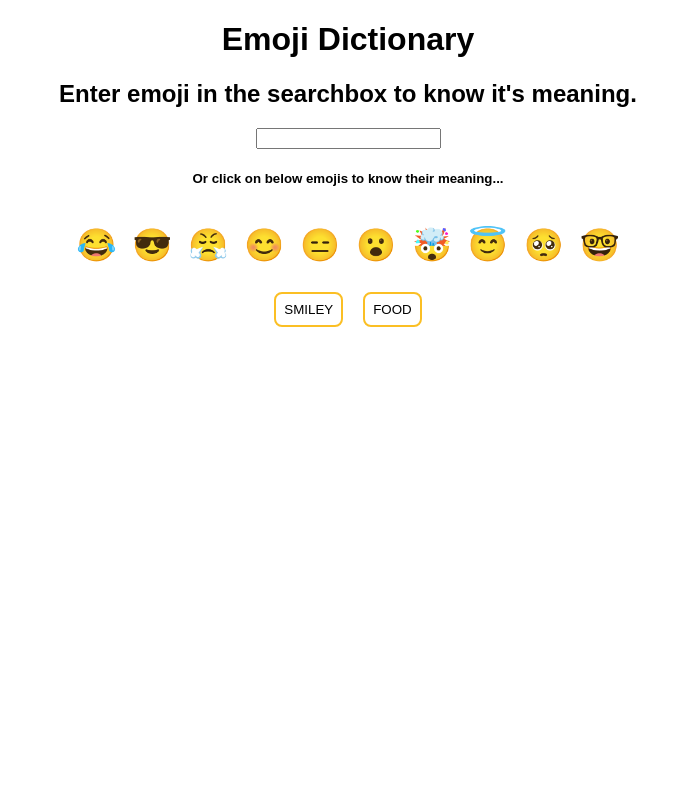
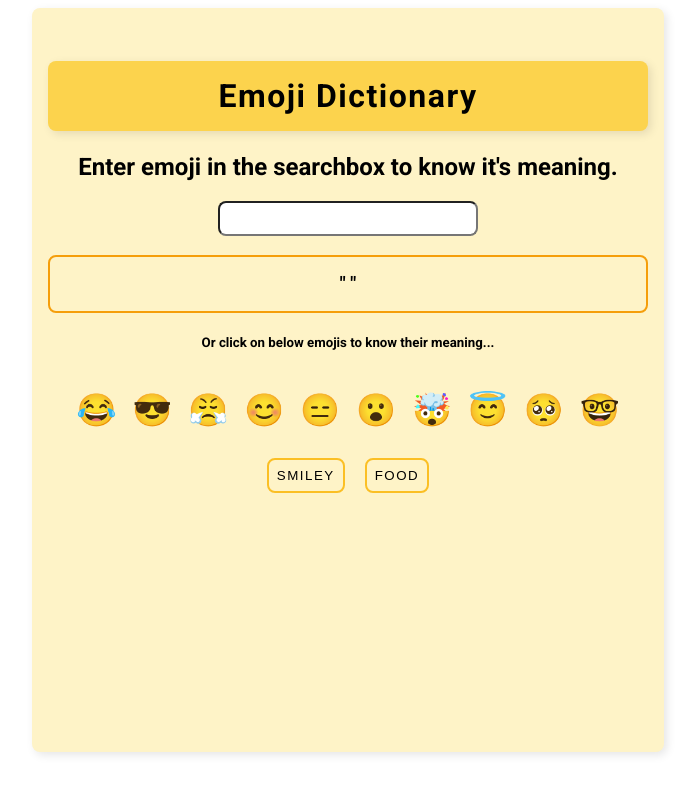
Before and after one commit to ShivamVerma22/emojiDictionaryReact, a React (Create React App) app: page / in a window 1280 px wide. Shown: the top 794 px of the page, without its empty margins (292-990 px from the left). Built offline with nearby package versions, Linux system fonts and the light colour scheme.

Commit message:
styling done

```diff
--- a/src/App.js
+++ b/src/App.js
@@ -37,13 +37,18 @@ export default function App() {
 
   return (
     <div className="App">
-      <h1>Emoji Dictionary</h1>
-      <h2>Enter emoji in the searchbox to know it's meaning.</h2>
+      <div className="container">
+        <h1 className="main-heading">Emoji Dictionary</h1>
+        <h2 className="sub-heading">
+          Enter emoji in the searchbox to know it's meaning.
+        </h2>
 
-      <input onChange={changeInputHandler} />
-      <h3>{emojiMeaning}</h3>
+        <input className="input-emoji" onChange={changeInputHandler} />
+        <h3 className="emoji-meaning">" {emojiMeaning} "</h3>
 
-      <h5>Or click on below emojis to know their meaning...</h5>
+        <h5 className="info">
+          Or click on below emojis to know their meaning...
+        </h5>
         <br />
         {emojiArray.map((item) => {
           return (
@@ -58,8 +63,11 @@ export default function App() {
         <br />
         <br />
         {emojiTypesArray.map((type) => {
-        return <button onClick={() => changeTypeHandler(type)}>{type}</button>;
+          return (
+            <button onClick={() => changeTypeHandler(type)}>{type}</button>
+          );
         })}
+      </div>
     </div>
   );
 }
--- a/src/styles.css
+++ b/src/styles.css
@@ -1,6 +1,43 @@
+@import url('https://fonts.googleapis.com/css2?family=Roboto:wght@300;400;500;700;900&display=swap');
+
+:root{
+  --boxshadow: 3px 3px 10px 0px rgba(0, 0, 0, 0.1);
+}
+
 .App {
-  font-family: sans-serif;
+  font-family: 'Roboto', sans-serif;
   text-align: center;
+}
+
+.container {
+  background-color: #FEF3C7;
+  max-width: 600px;
+  height: 85vh;
+  margin: auto;
+  padding: 2rem 1rem;
+  border-radius: 0.5rem;
+  box-shadow: var(--boxshadow);
+}
+
+.main-heading {
+  padding: 1rem;
+  border-radius: 0.5rem;
+  background-color: #FCD34D;
+  box-shadow: var(--boxshadow);
+  letter-spacing: 1.5px;
+}
+
+.input-emoji{
+  width: 40%;
+  padding: 0.5rem;
+  outline: none;
+  border-radius: 0.5rem;
+}
+
+.emoji-meaning{
+  padding: 1rem;
+  border: 2px solid #F59E0B;
+  border-radius: 0.5rem;
 }
 
 button {
@@ -10,4 +47,7 @@ button {
   margin: 10px;
   border: 2px solid #fbbf24;
   border-radius: 0.5rem;
+  outline: none;
+  cursor: pointer;
+  letter-spacing: 1.5px
 }
```
Lines whose indentation alone changed are shown as unchanged.
